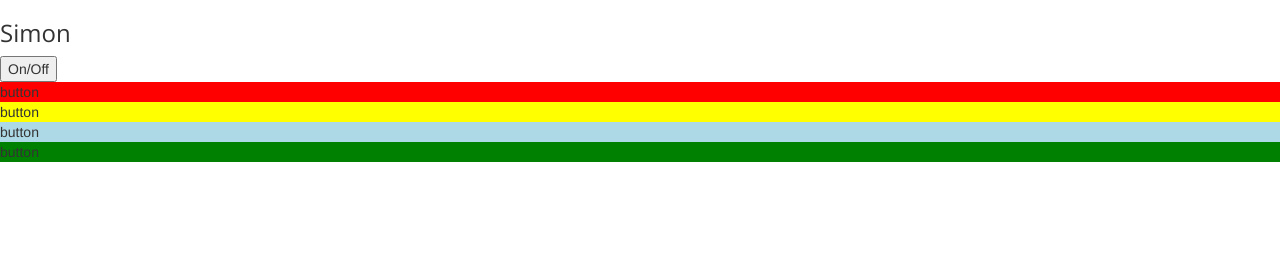
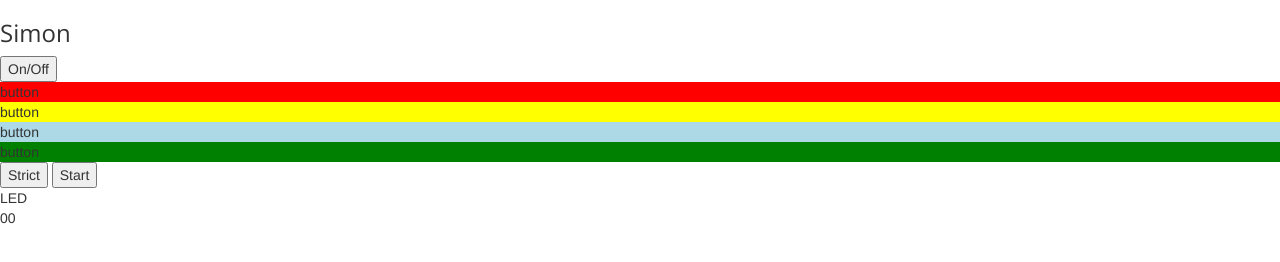
Before and after one commit to Team-Simon/simon-game, a plain HTML site: page index.html in a window 1280 px wide. Drawn offline with nearby package versions, Linux system fonts and the light colour scheme.

Commit message:
add all html elements with minimal styling to enable game engine testing

```diff
--- a/index.html
+++ b/index.html
@@ -11,11 +11,6 @@
 	<link rel="stylesheet" type="text/css" href="css/style.css">
 	<script type="text/javascript" src="js/jquery-3.1.0.min.js"></script>
 	<script src="js/script.js"></script>
-<!-- 	<script type="text/javascript">
-   $(function(){
-      alert("My First Jquery Test");
-   });
-</script> -->
 </head>
 <body>
 	<h1>Simon</h1>
@@ -24,5 +19,13 @@
 	<div id="yellow-button" class="color-button">button</div>
 	<div id="blue-button" class="color-button">button</div>
 	<div id="green-button" class="color-button">button</div>
+	<button id="#strict-button">Strict</button>
+	<button id="#start-button">Start</button>
+	<div id="#strict-LED">LED</div>
+<div>
+	<span class = "count-box">
+		00
+	</span>
+</div>
 </body>
 </html>
```
Lines whose indentation alone changed are shown as unchanged.
